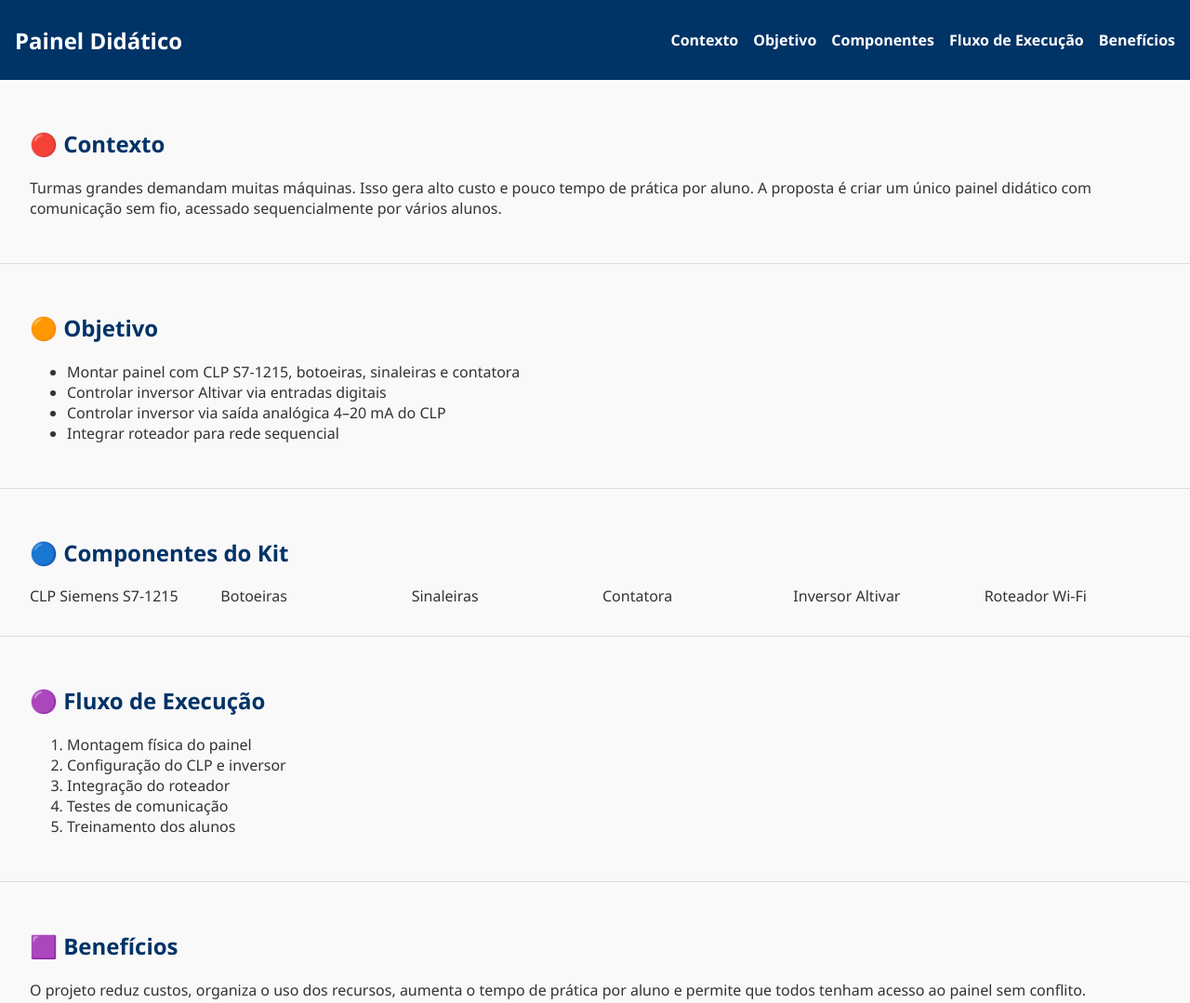
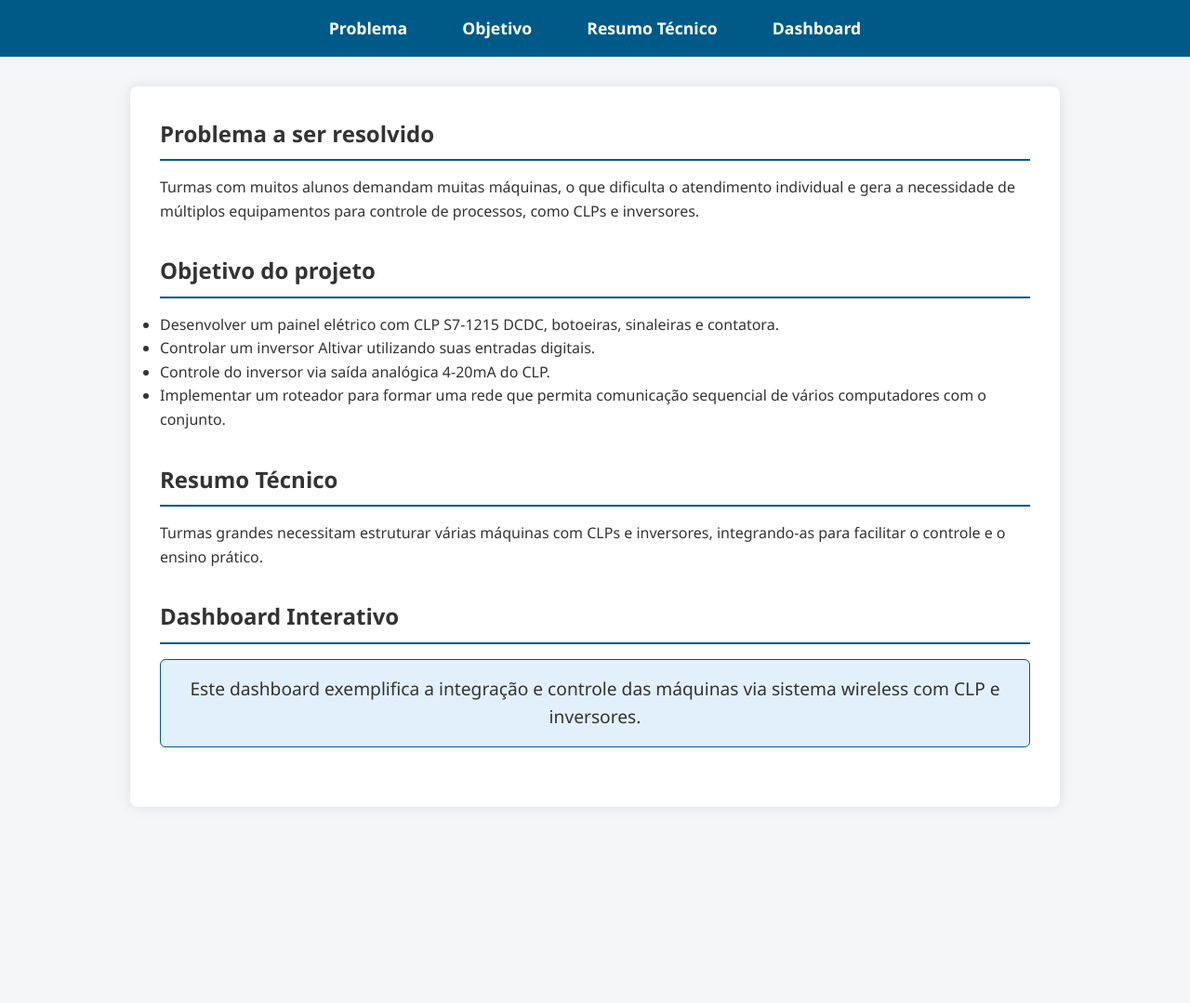
Before and after one commit to kronembergersenai/PROJETO-INTEGRADOR-KIT-DIDATICO-PAINEL, a plain HTML site: page index.html in a window 1280 px wide. Shown: the top 1079 px of the page at 93% size. After the commit the page ends 900 px from the top, so only its background shows below. Drawn offline with Linux system fonts and the light colour scheme.

Commit message:
Add files via upload

```diff
--- /dev/null
+++ b/app.js
@@ -0,0 +1,3 @@
+// app.js - Script para o Dashboard Interativo
+console.log("Dashboard ready");
+// Funcionalidades futuras podem ser implementadas aqui
--- a/index.html
+++ b/index.html
@@ -1,64 +1,47 @@
 <!DOCTYPE html>
-<html lang="pt-br">
+<html lang="pt-BR">
 <head>
-  <meta charset="UTF-8" />
-  <meta name="viewport" content="width=device-width, initial-scale=1.0" />
-  <title>Painel Didático</title>
-  <link rel="stylesheet" href="style.css" />
+<meta charset="UTF-8">
+<meta name="viewport" content="width=device-width, initial-scale=1.0">
+<title>Dashboard Painel de Comando Wireless</title>
+<link rel="stylesheet" href="style.css">
 </head>
 <body>
-  <nav>
-    <h1>Painel Didático</h1>
-    <ul>
-      <li><a href="#contexto">Contexto</a></li>
+<header>
+<nav class="navbar">
+<ul class="nav-menu">
+<li><a href="#problema">Problema</a></li>
 <li><a href="#objetivo">Objetivo</a></li>
-      <li><a href="#componentes">Componentes</a></li>
-      <li><a href="#fluxo">Fluxo de Execução</a></li>
-      <li><a href="#beneficios">Benefícios</a></li>
+<li><a href="#resumo-tecnico">Resumo Técnico</a></li>
+<li><a href="#dashboard">Dashboard</a></li>
 </ul>
 </nav>
-
-  <section id="contexto">
-    <h2>🔴 Contexto</h2>
-    <p>Turmas grandes demandam muitas máquinas. Isso gera alto custo e pouco tempo de prática por aluno. A proposta é criar um único painel didático com comunicação sem fio, acessado sequencialmente por vários alunos.</p>
+</header>
+<main>
+<section id="problema">
+<h2>Problema a ser resolvido</h2>
+<p>Turmas com muitos alunos demandam muitas máquinas, o que dificulta o atendimento individual e gera a necessidade de múltiplos equipamentos para controle de processos, como CLPs e inversores.</p>
 </section>
-
 <section id="objetivo">
-    <h2>🟠 Objetivo</h2>
+<h2>Objetivo do projeto</h2>
 <ul>
-      <li>Montar painel com CLP S7‑1215, botoeiras, sinaleiras e contatora</li>
-      <li>Controlar inversor Altivar via entradas digitais</li>
-      <li>Controlar inversor via saída analógica 4–20 mA do CLP</li>
-      <li>Integrar roteador para rede sequencial</li>
+<li>Desenvolver um painel elétrico com CLP S7-1215 DCDC, botoeiras, sinaleiras e contatora.</li>
+<li>Controlar um inversor Altivar utilizando suas entradas digitais.</li>
+<li>Controle do inversor via saída analógica 4-20mA do CLP.</li>
+<li>Implementar um roteador para formar uma rede que permita comunicação sequencial de vários computadores com o conjunto.</li>
 </ul>
 </section>
-
-  <section id="componentes">
-    <h2>🔵 Componentes do Kit</h2>
-    <div class="grid">
-      <div>CLP Siemens S7‑1215</div>
-      <div>Botoeiras</div>
-      <div>Sinaleiras</div>
-      <div>Contatora</div>
-      <div>Inversor Altivar</div>
-      <div>Roteador Wi-Fi</div>
+<section id="resumo-tecnico">
+<h2>Resumo Técnico</h2>
+<p>Turmas grandes necessitam estruturar várias máquinas com CLPs e inversores, integrando-as para facilitar o controle e o ensino prático.</p>
+</section>
+<section id="dashboard">
+<h2>Dashboard Interativo</h2>
+<div id="info">
+<p>Este dashboard exemplifica a integração e controle das máquinas via sistema wireless com CLP e inversores.</p>
 </div>
 </section>
-
-  <section id="fluxo">
-    <h2>🟣 Fluxo de Execução</h2>
-    <ol>
-      <li>Montagem física do painel</li>
-      <li>Configuração do CLP e inversor</li>
-      <li>Integração do roteador</li>
-      <li>Testes de comunicação</li>
-      <li>Treinamento dos alunos</li>
-    </ol>
-  </section>
-
-  <section id="beneficios">
-    <h2>🟪 Benefícios</h2>
-    <p>O projeto reduz custos, organiza o uso dos recursos, aumenta o tempo de prática por aluno e permite que todos tenham acesso ao painel sem conflito.</p>
-  </section>
+</main>
+<script src="app.js"></script>
 </body>
 </html>
--- a/style.css
+++ b/style.css
@@ -1,49 +1,73 @@
-body {
-  font-family: 'Segoe UI', sans-serif;
+* {
+  box-sizing: border-box;
   margin: 0;
   padding: 0;
-  background: #f9f9f9;
+  font-family: 'Segoe UI', Tahoma, Geneva, Verdana, sans-serif;
+}
+body {
+  background-color: #f4f6f8;
   color: #333;
+  line-height: 1.6;
+  min-height: 100vh;
 }
-
-nav {
-  background-color: #003366;
-  color: white;
+header {
+  background-color: #005a87;
+  color: #fff;
+  padding: 1rem 0;
+}
+.navbar {
+  max-width: 1200px;
+  margin: 0 auto;
+}
+.nav-menu {
+  display: flex;
+  justify-content: center;
+  list-style: none;
+}
+.nav-menu li {
+  margin: 0 20px;
+}
+.nav-menu a {
+  color: #fff;
+  text-decoration: none;
+  font-weight: 600;
+  font-size: 1.1rem;
+  padding: 0.4rem 0.6rem;
+  transition: background-color 0.3s ease;
+}
+.nav-menu a:hover {
+  background-color: #003d5c;
+  border-radius: 4px;
+}
+main {
+  max-width: 1000px;
+  margin: 2rem auto;
+  background: #fff;
+  padding: 2rem;
+  border-radius: 8px;
+  box-shadow: 0 0 15px rgba(0,0,0,0.1);
+}
+section {
+  margin-bottom: 2rem;
+}
+section h2 {
+  border-bottom: 2px solid #005a87;
+  padding-bottom: 0.5rem;
+  margin-bottom: 1rem;
+}
+#dashboard #info {
+  background-color: #e1f0fb;
+  border: 1px solid #005a87;
   padding: 1rem;
-  display: flex;
-  justify-content: space-between;
-  align-items: center;
+  border-radius: 6px;
+  font-size: 1.2rem;
+  text-align: center;
 }
-
-nav h1 {
-  margin: 0;
-  font-size: 1.5rem;
+@media (max-width: 768px) {
+  .nav-menu {
+    flex-direction: column;
+  }
+  .nav-menu li {
+    margin: 10px 0;
+  }
 }
-
-nav ul {
-  list-style: none;
-  display: flex;
-  gap: 1rem;
-}
-
-nav ul li a {
-  color: white;
-  text-decoration: none;
-  font-weight: bold;
-}
-
-section {
-  padding: 2rem;
-  border-bottom: 1px solid #ddd;
-}
-
-h2 {
-  color: #003366;
-}
-
-.grid {
-  display: grid;
-  grid-template-columns: repeat(auto-fit, minmax(150px, 1fr));
-  gap: 1rem;
-  margin-top: 1rem;
-}
```
Lines whose indentation alone changed are shown as unchanged.
